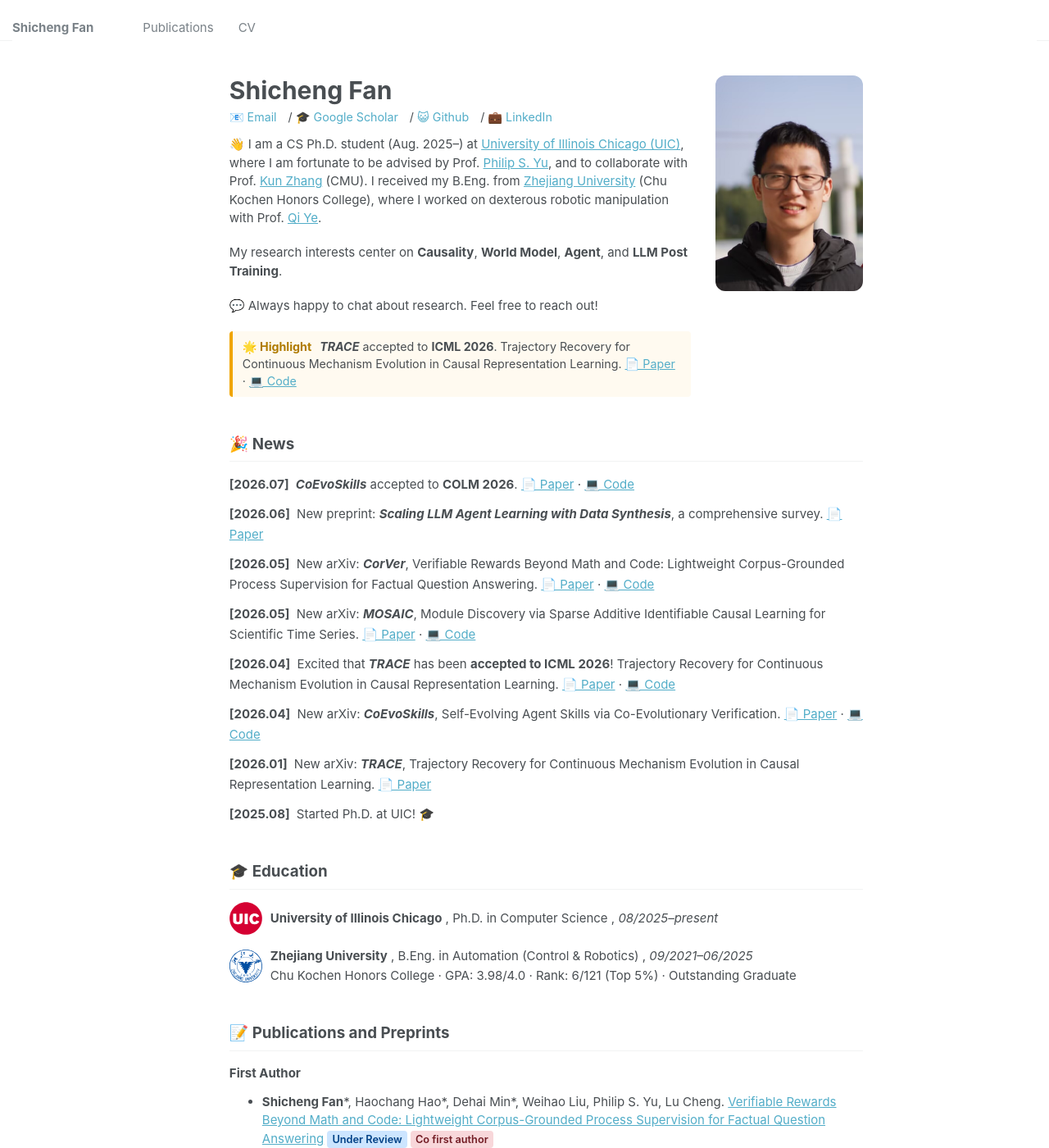
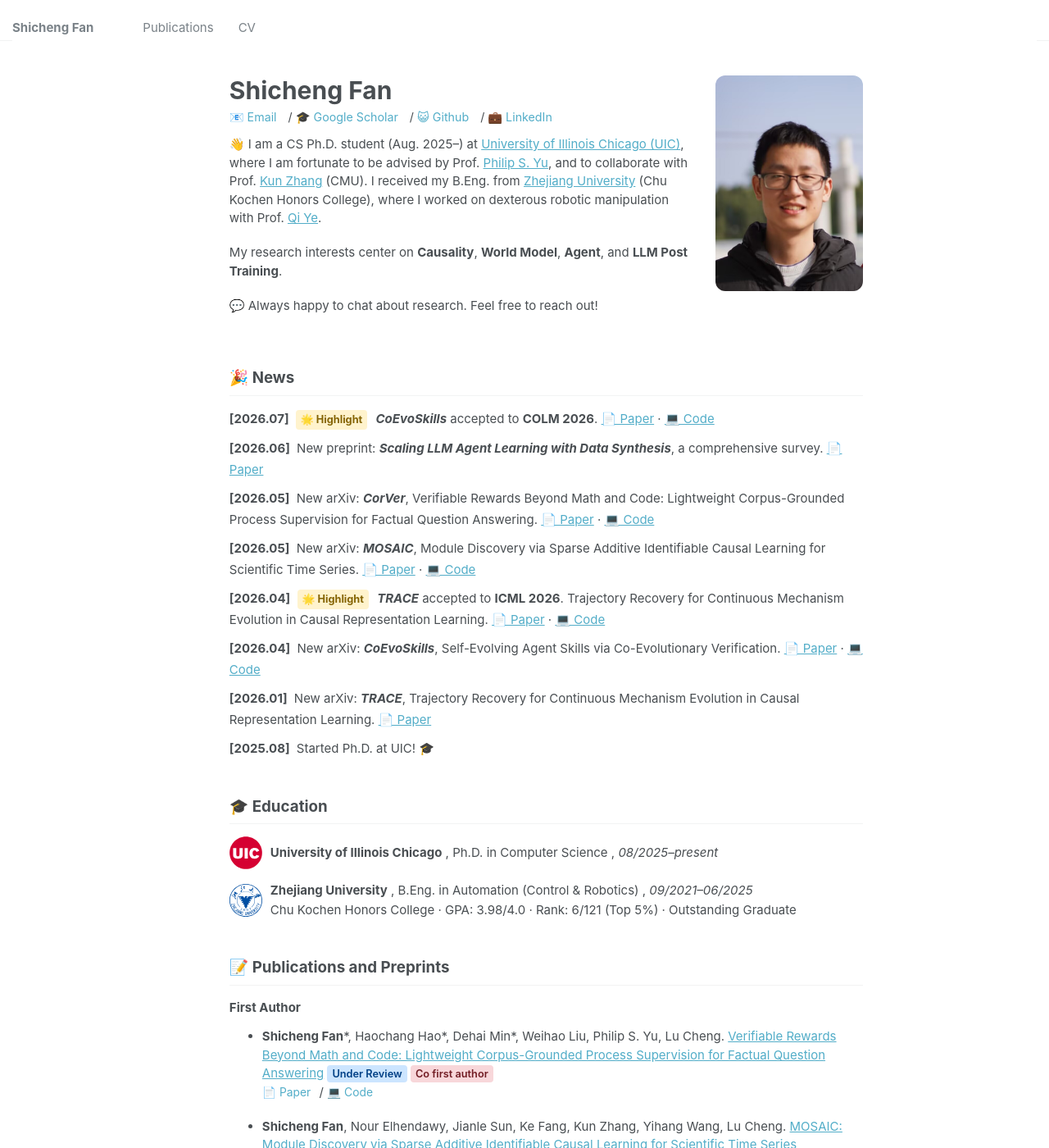
Before and after one commit to shichengf/shichengf.github.io, a Jekyll site: the page built from _pages/about.md, in a window 1280 px wide and 1400 px high. Shown: the whole window at 82% size. Built offline with Jekyll 4.4.1, drawn with Linux system fonts in a browser that asks for light colours.

Commit message:
change highlight

```diff
--- a/_includes/head/custom.html
+++ b/_includes/head/custom.html
@@ -38,9 +38,8 @@ h3 { margin-top: 1.2em; margin-bottom: 0.6em; }
 .venue-review { background: #cce5ff; color: #004085; }
 .venue-cofirst { background: #f8d7da; color: #721c24; }
 
-/* Highlight pin */
-.highlight-pin { display: block; margin-top: 10px; padding: 8px 12px; border-left: 4px solid #f0a500; background: #fffaf0; border-radius: 4px; font-size: 0.95em; }
-.highlight-pin .pin-label { font-weight: 700; color: #b07b00; margin-right: 6px; }
+/* News highlight label */
+.news-highlight { display: inline-block; padding: 1px 6px; margin-right: 6px; border-radius: 4px; background: #fff3cd; color: #856404; font-size: 0.85em; font-weight: 700; }
 
 /* Open-to-collab line */
 .open-to-collab { margin-top: 8px; font-size: 0.95em; color: #494e52; }
--- a/_pages/about.md
+++ b/_pages/about.md
@@ -19,7 +19,6 @@ redirect_from:
     <p>👋 I am a CS Ph.D. student (Aug. 2025–) at <a href="https://www.uic.edu/">University of Illinois Chicago (UIC)</a>, where I am fortunate to be advised by Prof. <a href="https://scholar.google.com/citations?user=D0lL1r0AAAAJ&hl=en">Philip S. Yu</a>, and to collaborate with Prof. <a href="https://www.cmu.edu/dietrich/philosophy/people/faculty/zhang.html">Kun Zhang</a> (CMU). I received my B.Eng. from <a href="https://www.zju.edu.cn/english/">Zhejiang University</a> (Chu Kochen Honors College), where I worked on dexterous robotic manipulation with Prof. <a href="https://person.zju.edu.cn/en/yeqi">Qi Ye</a>.</p>
     <p>My research interests center on <strong>Causality</strong>, <strong>World Model</strong>, <strong>Agent</strong>, and <strong>LLM Post Training</strong>.</p>
     <p class="open-to-collab">💬 Always happy to chat about research. Feel free to reach out!</p>
-    <div class="highlight-pin"><span class="pin-label">🌟 Highlight</span> <strong><em>TRACE</em></strong> accepted to <strong>ICML 2026</strong>. Trajectory Recovery for Continuous Mechanism Evolution in Causal Representation Learning. <a href="https://www.arxiv.org/abs/2601.21135">📄 Paper</a> · <a href="https://github.com/shichengf/trace">💻 Code</a></div>
   </div>
   <div class="profile-photo">
     <img src="../images/profile.jpg" alt="Shicheng Fan">
@@ -30,11 +29,11 @@ redirect_from:
 ## 🎉 News
 
 <ul class="news-list">
-  <li><span class="news-date">[2026.07]</span> <strong><em>CoEvoSkills</em></strong> accepted to <strong>COLM 2026</strong>. <a href="https://arxiv.org/abs/2604.01687">📄 Paper</a> · <a href="https://github.com/Zhang-Henry/CoEvoSkills">💻 Code</a></li>
+  <li><span class="news-date">[2026.07]</span> <span class="news-highlight">🌟 Highlight</span> <strong><em>CoEvoSkills</em></strong> accepted to <strong>COLM 2026</strong>. <a href="https://arxiv.org/abs/2604.01687">📄 Paper</a> · <a href="https://github.com/Zhang-Henry/CoEvoSkills">💻 Code</a></li>
   <li><span class="news-date">[2026.06]</span> New preprint: <strong><em>Scaling LLM Agent Learning with Data Synthesis</em></strong>, a comprehensive survey. <a href="https://www.researchgate.net/publication/406488336_Scaling_LLM_Agent_Learning_with_Data_Synthesis_A_Comprehensive_Survey">📄 Paper</a></li>
   <li><span class="news-date">[2026.05]</span> New arXiv: <strong><em>CorVer</em></strong>, Verifiable Rewards Beyond Math and Code: Lightweight Corpus-Grounded Process Supervision for Factual Question Answering. <a href="https://arxiv.org/abs/2605.29648">📄 Paper</a> · <a href="https://github.com/shichengf/CorVer">💻 Code</a></li>
   <li><span class="news-date">[2026.05]</span> New arXiv: <strong><em>MOSAIC</em></strong>, Module Discovery via Sparse Additive Identifiable Causal Learning for Scientific Time Series. <a href="https://arxiv.org/abs/2605.05524">📄 Paper</a> · <a href="https://github.com/shichengf/mosaic">💻 Code</a></li>
-  <li><span class="news-date">[2026.04]</span> Excited that <strong><em>TRACE</em></strong> has been <strong>accepted to ICML 2026</strong>! Trajectory Recovery for Continuous Mechanism Evolution in Causal Representation Learning. <a href="https://www.arxiv.org/abs/2601.21135">📄 Paper</a> · <a href="https://github.com/shichengf/trace">💻 Code</a></li>
+  <li><span class="news-date">[2026.04]</span> <span class="news-highlight">🌟 Highlight</span> <strong><em>TRACE</em></strong> accepted to <strong>ICML 2026</strong>. Trajectory Recovery for Continuous Mechanism Evolution in Causal Representation Learning. <a href="https://www.arxiv.org/abs/2601.21135">📄 Paper</a> · <a href="https://github.com/shichengf/trace">💻 Code</a></li>
   <li><span class="news-date">[2026.04]</span> New arXiv: <strong><em>CoEvoSkills</em></strong>, Self-Evolving Agent Skills via Co-Evolutionary Verification. <a href="https://arxiv.org/abs/2604.01687">📄 Paper</a> · <a href="https://github.com/Zhang-Henry/CoEvoSkills">💻 Code</a></li>
   <li><span class="news-date">[2026.01]</span> New arXiv: <strong><em>TRACE</em></strong>, Trajectory Recovery for Continuous Mechanism Evolution in Causal Representation Learning. <a href="https://www.arxiv.org/abs/2601.21135">📄 Paper</a></li>
   <li><span class="news-date">[2025.08]</span> Started Ph.D. at UIC! 🎓</li>
```
